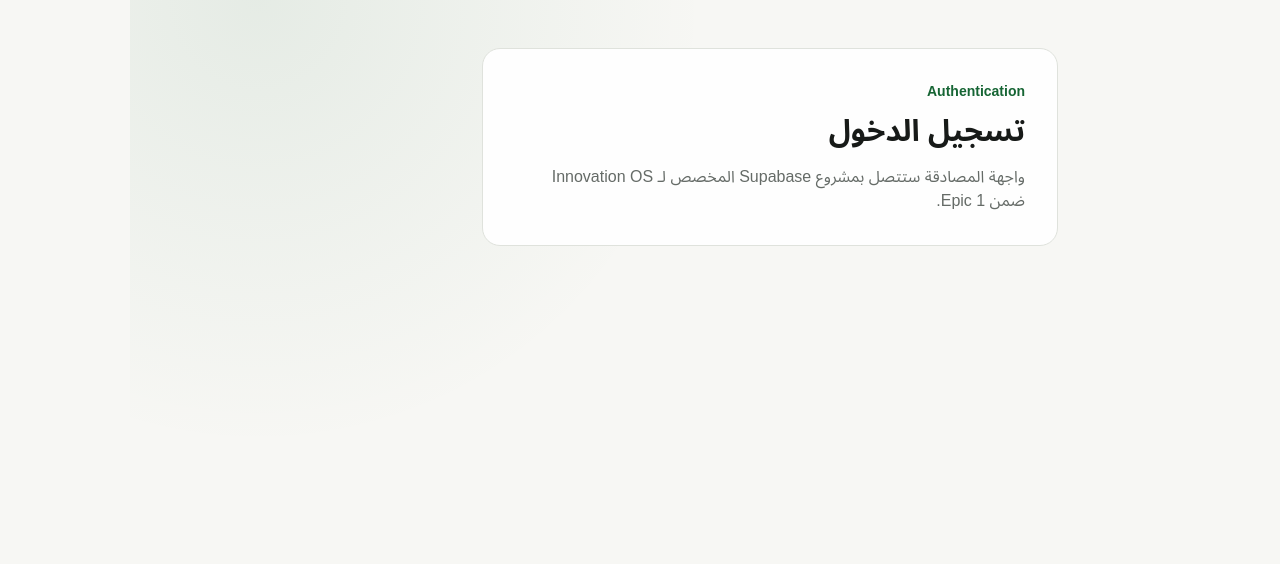
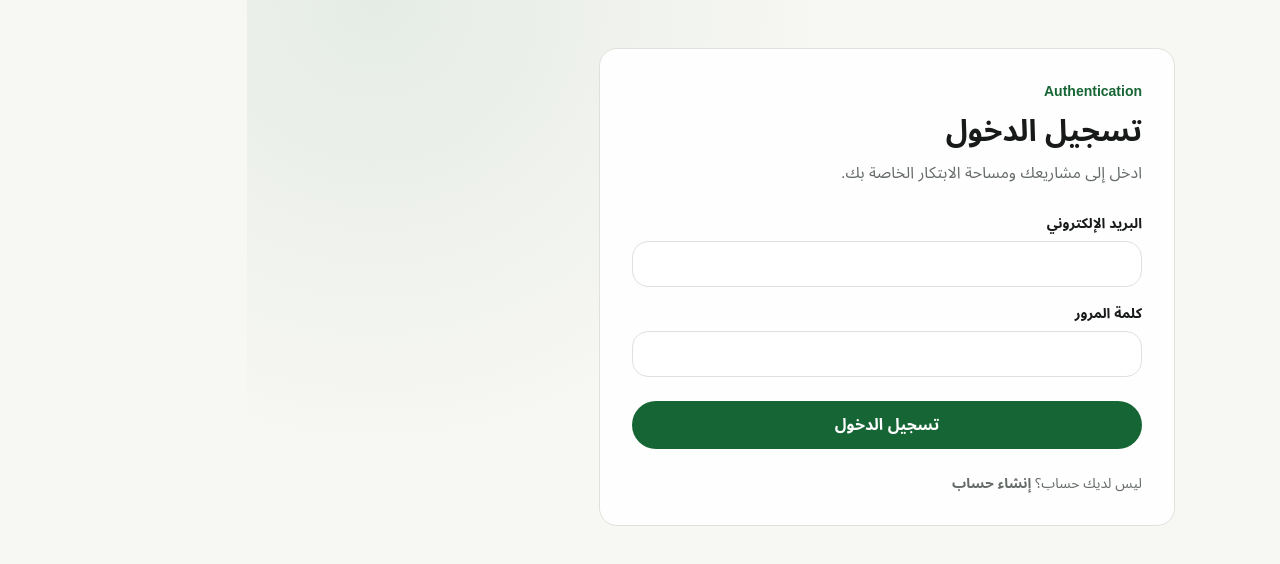
Before and after one commit to atharxai-cloud/innovation-os, a Next.js app: page /login in a window 1280 px wide. Shown: the top 564 px of the page. Built offline with nearby package versions, Linux system fonts and the light colour scheme.

Commit message:
epic1b: implement login form

```diff
--- a/src/app/(auth)/login/page.tsx
+++ b/src/app/(auth)/login/page.tsx
@@ -1,11 +1,72 @@
-export default function LoginPage() {
+import Link from "next/link";
+import { login } from "../actions";
+
+type LoginPageProps = {
+  searchParams: Promise<{
+    error?: string;
+    message?: string;
+    next?: string;
+  }>;
+};
+
+export default async function LoginPage({ searchParams }: LoginPageProps) {
+  const { error, message, next } = await searchParams;
+
   return (
     <main className="shell py-12">
       <section className="surface mx-auto max-w-xl p-8">
         <p className="text-sm font-semibold text-[var(--accent)]">Authentication</p>
         <h1 className="mt-3 text-3xl font-semibold">تسجيل الدخول</h1>
-        <p className="mt-4 text-[var(--muted-foreground)]">
-          واجهة المصادقة ستتصل بمشروع Supabase المخصص لـ Innovation OS ضمن Epic 1.
+        <p className="mt-3 text-[var(--muted-foreground)]">
+          ادخل إلى مشاريعك ومساحة الابتكار الخاصة بك.
+        </p>
+
+        {message === "check-email" ? (
+          <p className="mt-5 rounded-2xl border border-[var(--border)] p-4 text-sm">
+            تحقق من بريدك الإلكتروني لتأكيد الحساب ثم سجّل الدخول.
+          </p>
+        ) : null}
+
+        {error ? (
+          <p className="mt-5 rounded-2xl border border-[var(--border)] p-4 text-sm text-[var(--danger)]">
+            تعذر تسجيل الدخول. تحقق من البريد وكلمة المرور وأعد المحاولة.
+          </p>
+        ) : null}
+
+        <form action={login} className="mt-7 grid gap-4">
+          <input type="hidden" name="next" value={next ?? "/innovations"} />
+          <label className="grid gap-2 text-sm font-semibold">
+            البريد الإلكتروني
+            <input
+              name="email"
+              type="email"
+              required
+              autoComplete="email"
+              dir="ltr"
+              className="rounded-2xl border border-[var(--border)] bg-white px-4 py-3 font-normal outline-none focus:border-[var(--accent)]"
+            />
+          </label>
+          <label className="grid gap-2 text-sm font-semibold">
+            كلمة المرور
+            <input
+              name="password"
+              type="password"
+              required
+              autoComplete="current-password"
+              dir="ltr"
+              className="rounded-2xl border border-[var(--border)] bg-white px-4 py-3 font-normal outline-none focus:border-[var(--accent)]"
+            />
+          </label>
+          <button className="mt-2 rounded-full bg-[var(--accent)] px-5 py-3 font-semibold text-white">
+            تسجيل الدخول
+          </button>
+        </form>
+
+        <p className="mt-6 text-sm text-[var(--muted-foreground)]">
+          ليس لديك حساب؟{" "}
+          <Link className="font-semibold text-[var(--accent)]" href="/signup">
+            إنشاء حساب
+          </Link>
         </p>
       </section>
     </main>
```
